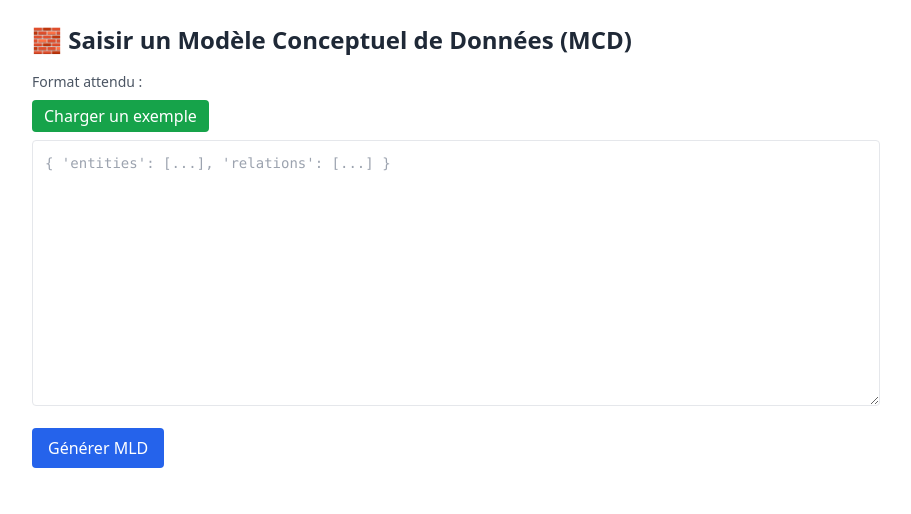
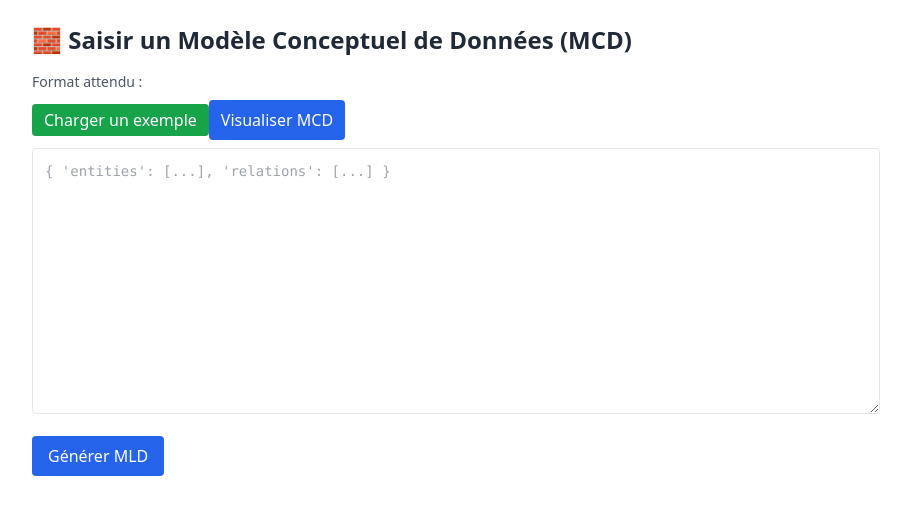
Before and after one commit to EJM0101/modelcraft, a Next.js app: page /input in a window 1280 px wide. Shown: the top 514 px of the page, without its empty margins (184-1095 px from the left). Built offline with nearby package versions, Linux system fonts and the light colour scheme.

Commit message:
Update input.js

```diff
--- a/pages/input.js
+++ b/pages/input.js
@@ -9,6 +9,16 @@ export default function InputPage() {
     const res = await fetch("/example.json");
     const data = await res.json();
     setJson(JSON.stringify(data, null, 2));
+  };
+
+  const handleVisualizeMCD = async () => {
+    try {
+      const parsed = JSON.parse(json);
+      localStorage.setItem("mcd", JSON.stringify(parsed));
+      router.push("/visualize");
+    } catch (e) {
+      alert("Erreur dans le JSON");
+    }
   };
 
   const handleSubmit = () => {
@@ -28,7 +38,9 @@ export default function InputPage() {
         Format attendu :
       </p>
       <button onClick={handleLoadExample} className="mb-2 bg-green-600 text-white px-3 py-1 rounded">Charger un exemple</button>
-      <textarea
+      <button onClick={handleVisualizeMCD} className="mb-2 bg-blue-600 text-white px-3 py-2 rounded">Visualiser MCD </button>
+
+     <textarea
         rows="12"
         value={json}
         onChange={(e) => setJson(e.target.value)}
```
